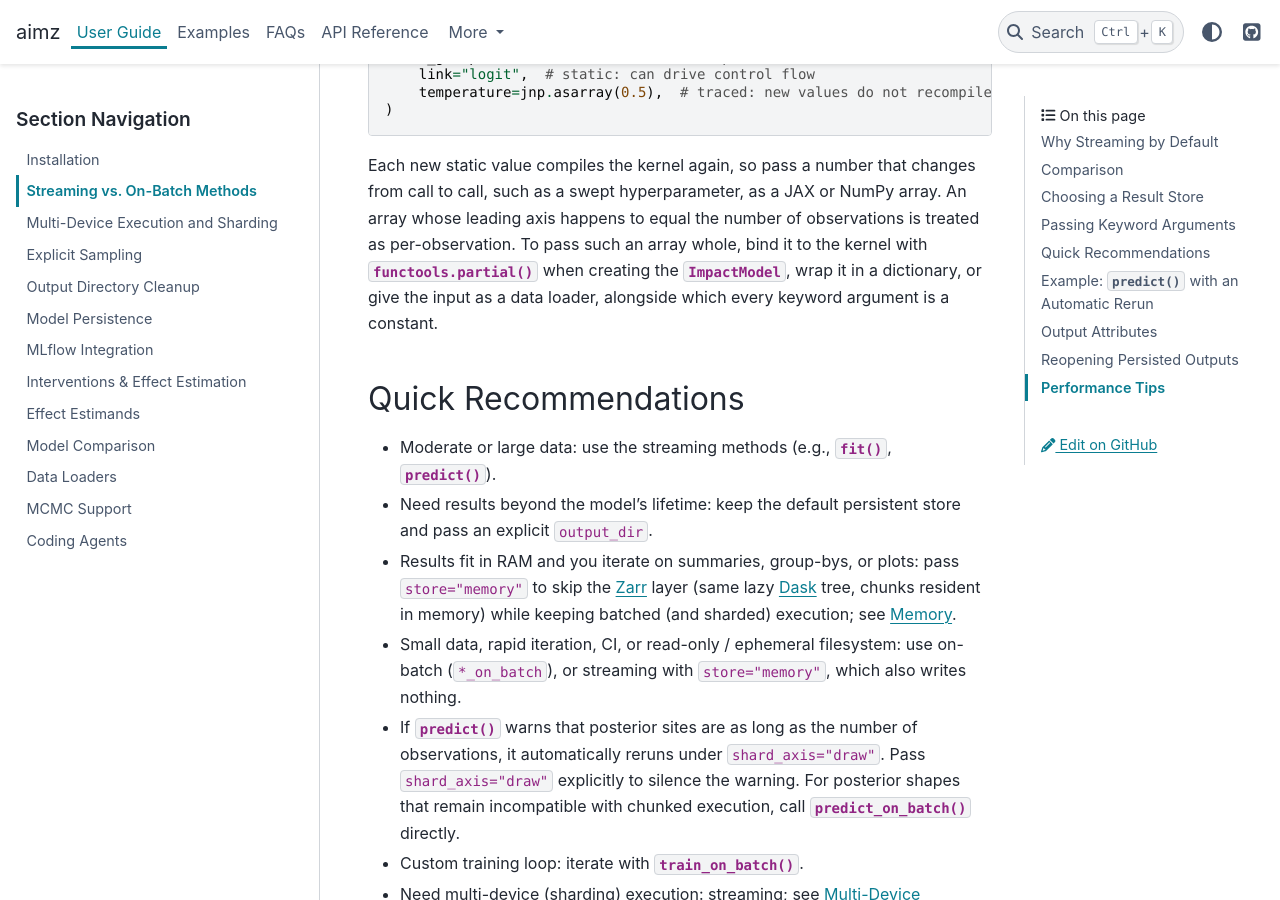
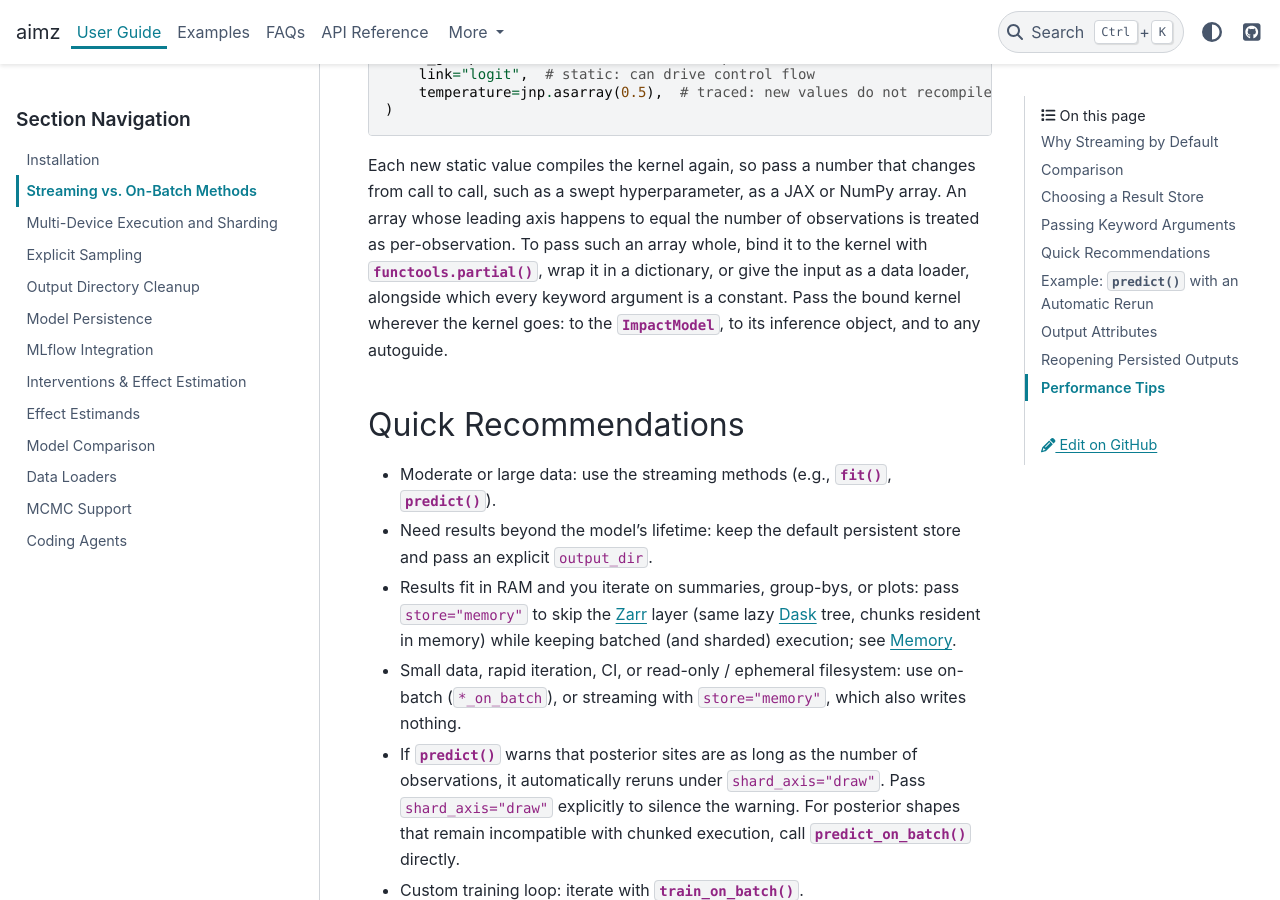
Before and after one commit to markean/aimz, a Sphinx documentation site: the page built from docs/source/user_guide/streaming_and_on_batch.rst, in a window 1280 px wide and 900 px high, scrolled down 5247 px. Built offline with Sphinx 7.4.7 and the PyData theme 0.15.4, drawn with Linux system fonts in a browser that asks for light colours.

Commit message:
fix: update documentation to clarify handling of keyword arguments and binding in ImpactModel

```diff
--- a/docs/source/user_guide/streaming_and_on_batch.rst
+++ b/docs/source/user_guide/streaming_and_on_batch.rst
@@ -172,7 +172,8 @@ The streaming methods and :meth:`~aimz.ImpactModel.fit` give each keyword argume
 
 Each new static value compiles the kernel again, so pass a number that changes from call to call, such as a swept hyperparameter, as a JAX or NumPy array.
 An array whose leading axis happens to equal the number of observations is treated as per-observation.
-To pass such an array whole, bind it to the kernel with :external:func:`functools.partial` when creating the :class:`~aimz.ImpactModel`, wrap it in a dictionary, or give the input as a data loader, alongside which every keyword argument is a constant.
+To pass such an array whole, bind it to the kernel with :external:func:`functools.partial`, wrap it in a dictionary, or give the input as a data loader, alongside which every keyword argument is a constant.
+Pass the bound kernel wherever the kernel goes: to the :class:`~aimz.ImpactModel`, to its inference object, and to any autoguide.
 
 
 Quick Recommendations
```
Also changed, not shown: aimz/.agents/skills/aimz/SKILL.md.
